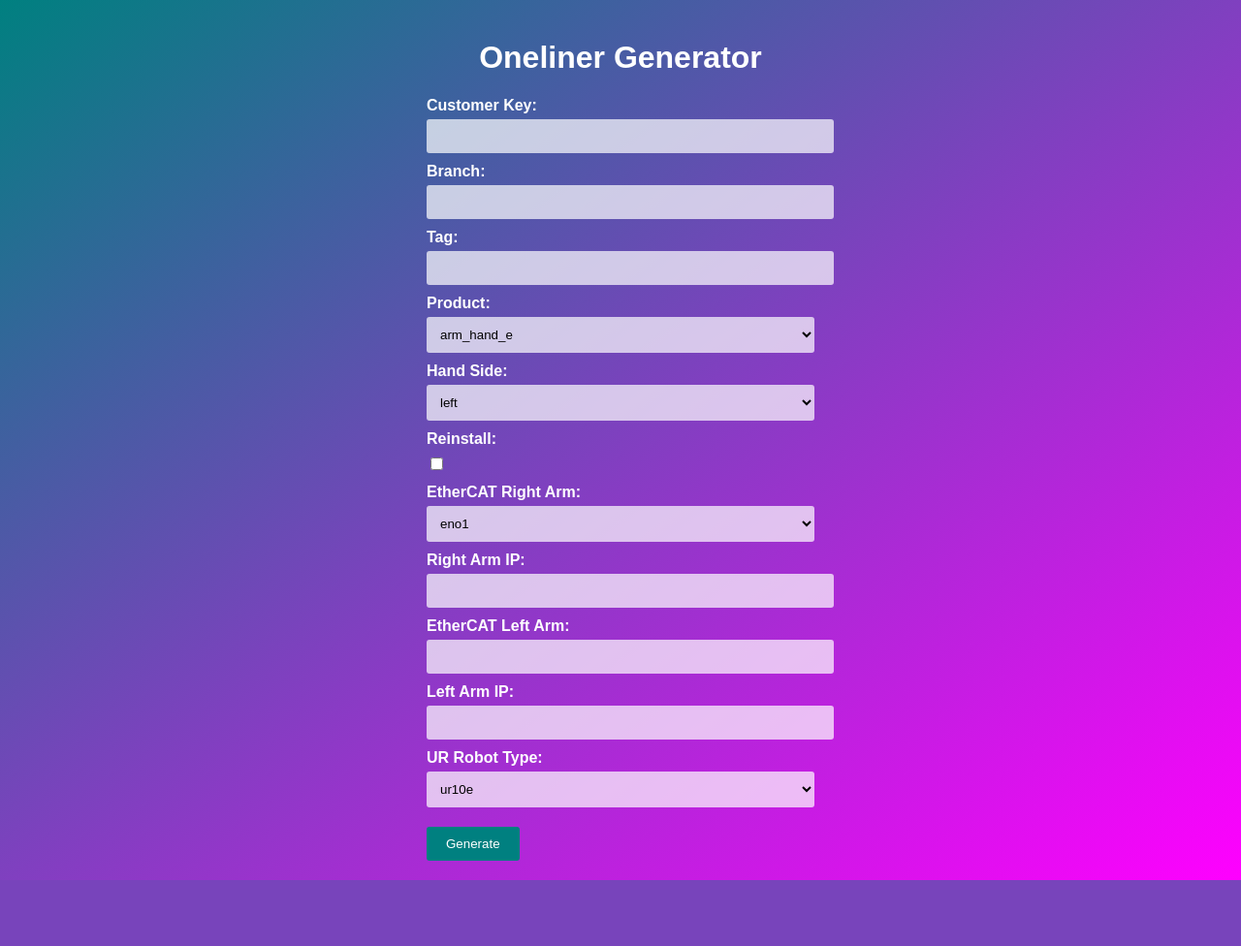
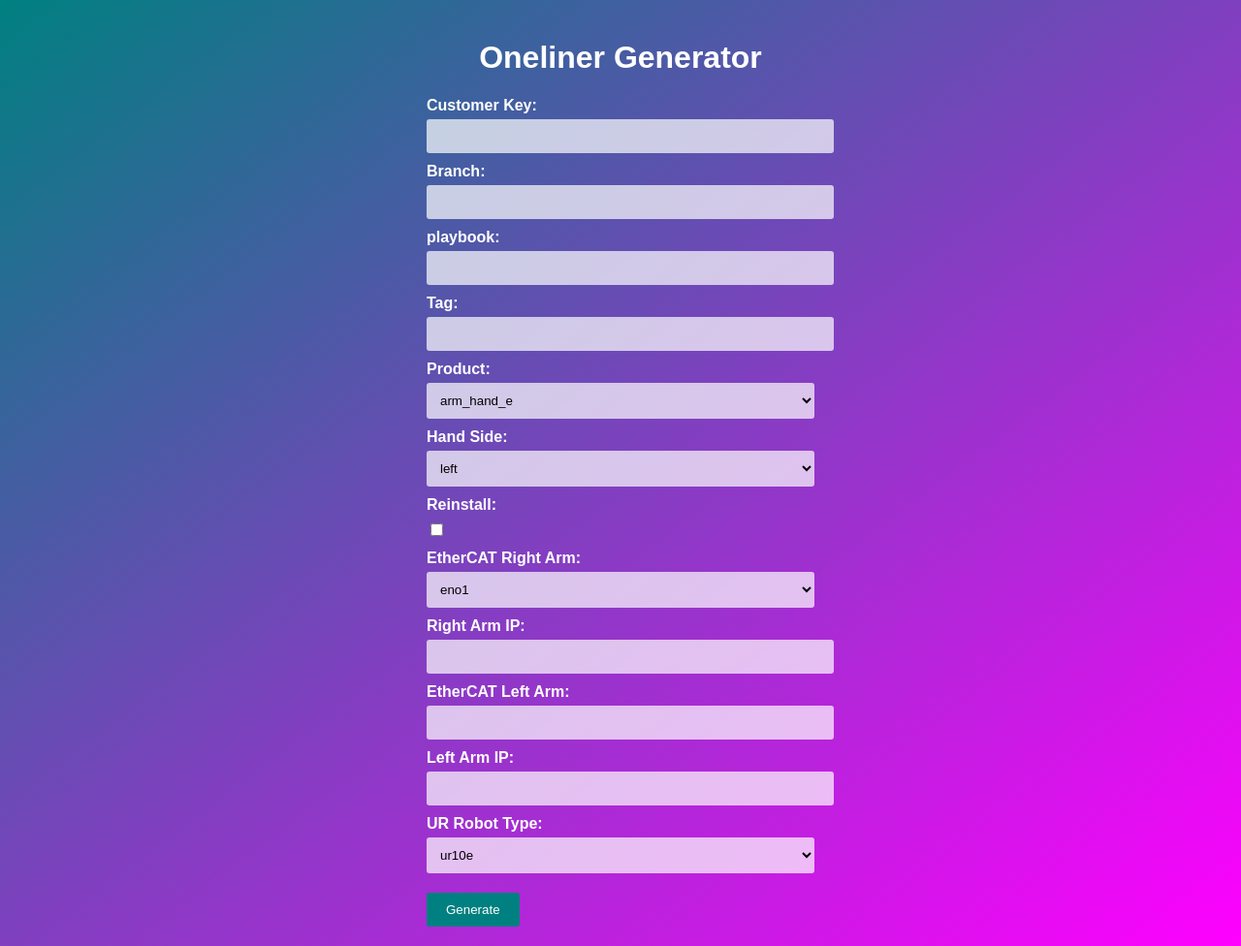
Before and after one commit to Athen-Player1/AuroraExpress, a Flask app: page / in a window 1280 px wide. Shown: the whole page at 97% size. Before the commit the page ends 908 px from the top, so only its background shows below. Run offline with Flask 2, Linux system fonts and the light colour scheme.

Commit message:
adding playbook variable

```diff
--- a/Web App/app.py
+++ b/Web App/app.py
@@ -7,6 +7,7 @@ app = Flask(__name__)
 def index():
     if request.method == 'POST':
         customer_key = request.form['customer_key']
+        playbook = request.form['playbook']
         branch = request.form['branch']
         tag = request.form['tag']
         product = request.form['product']
@@ -18,7 +19,7 @@ def index():
         arm_ip_left = request.form['arm_ip_left']
         ur_robot_type = request.form['ur_robot_type']
 
-        oneliner = "bash <(curl -Ls bit.ly/run-aurora) server_and_nuc_deploy --branch " + branch + " customer_key=\"" + customer_key + "\" product=" + product + " reinstall=" + str(reinstall)
+        oneliner = "bash <(curl -Ls https://raw.githubusercontent.com/shadow-robot/aurora/"+tag+"/bin/run-ansible.sh) " + playbook + " --branch " + branch + " customer_key=\"" + customer_key + "\" product=" + product + " reinstall=" + str(reinstall)
 
         if product == "arm_hand_e":
             oneliner += " hand_side=" + hand_side
--- a/Web App/templates/index.html
+++ b/Web App/templates/index.html
@@ -12,6 +12,9 @@
 
         <label for="branch">Branch:</label>
         <input type="text" id="branch" name="branch" required><br>
+
+        <label for="branch">playbook:</label>
+        <input type="text" id="playbook" name="playbook" required><br>
 
         <label for="tag">Tag:</label>
         <input type="text" id="tag" name="tag" required><br>
```
